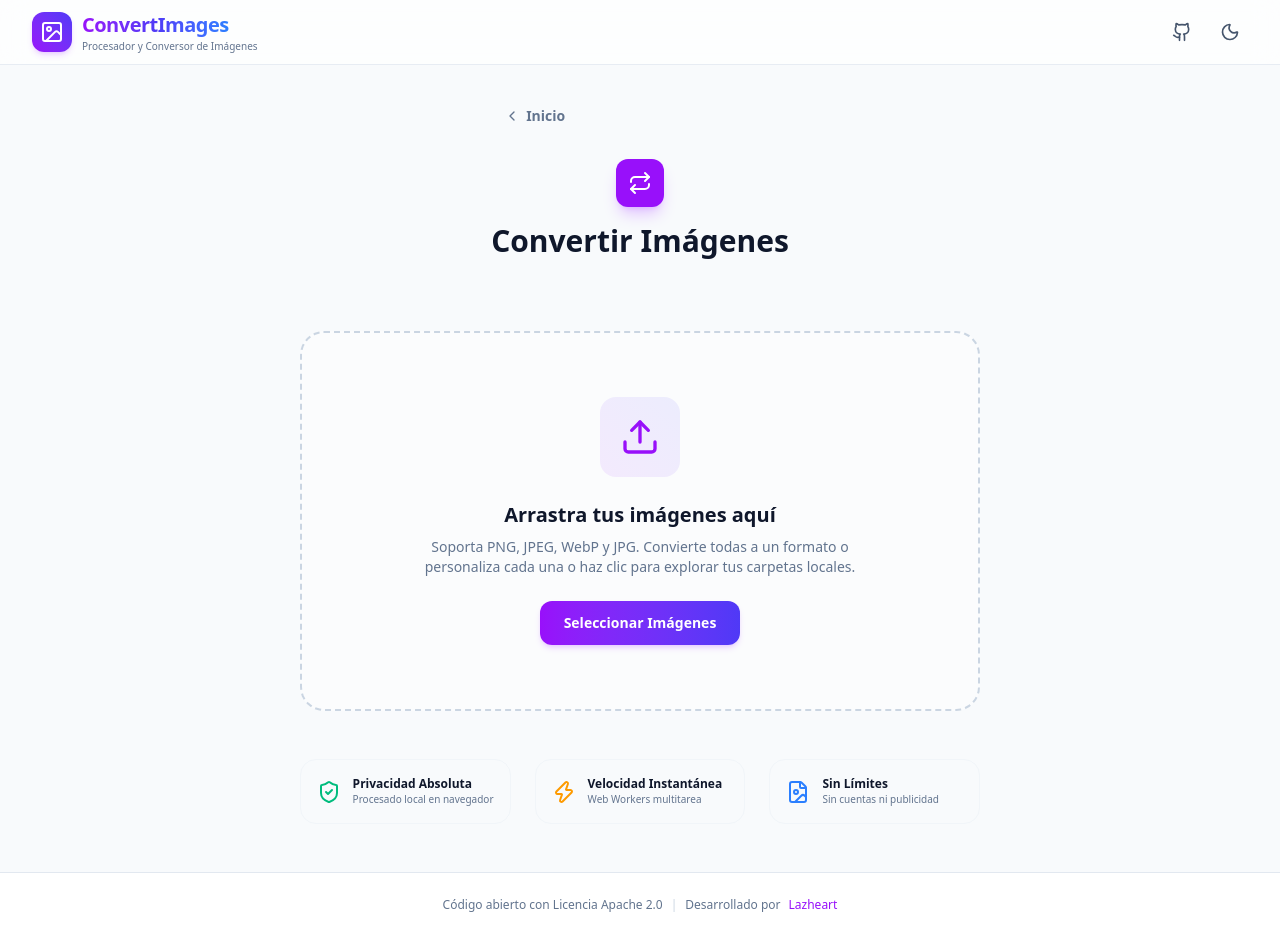
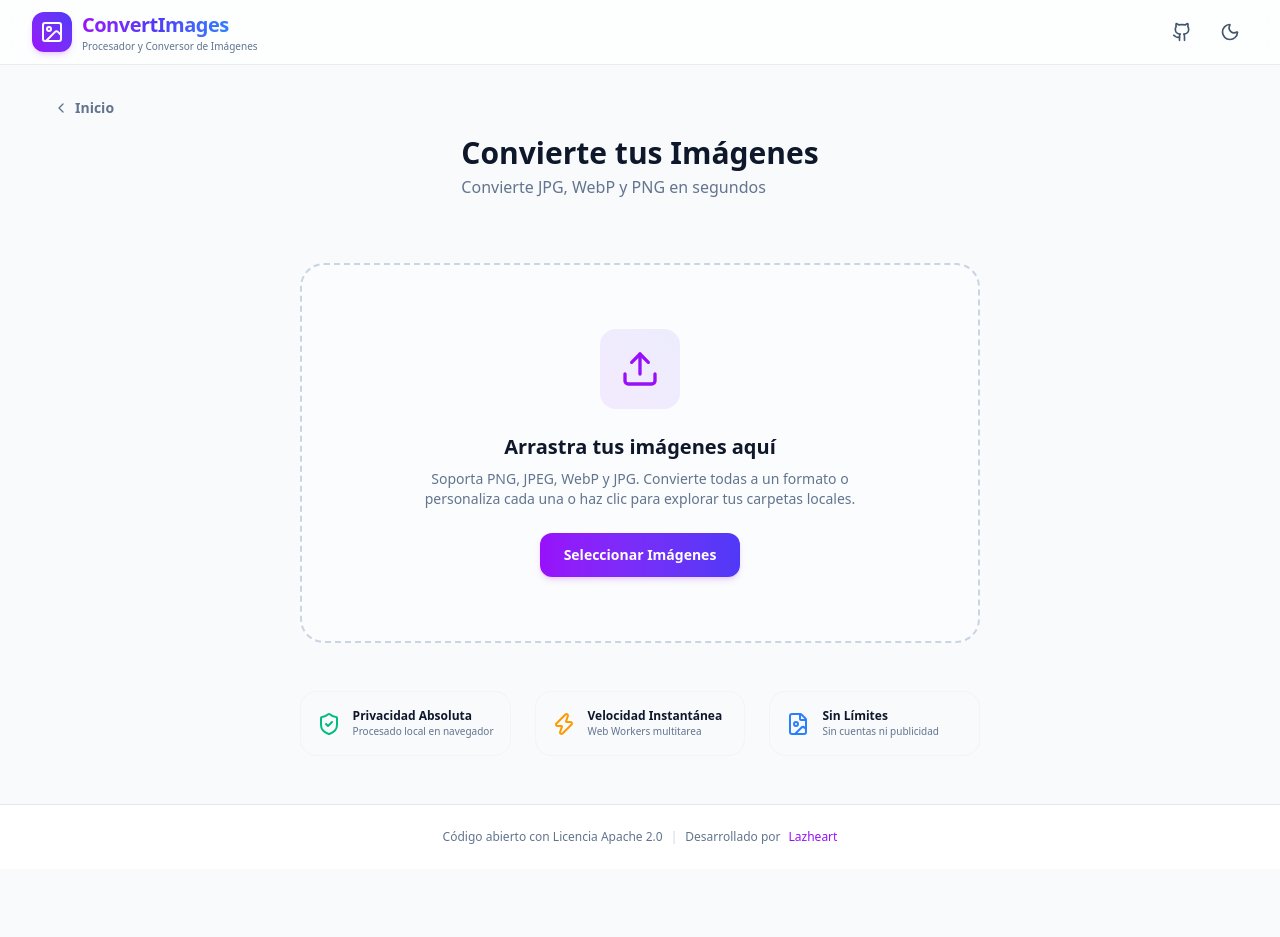
Before and after one commit to Lazheart/convert-images, a React (Vite) app: page / in a window 1280 px wide. Both pictures are taken after a click on the button 466 px from the left and 406 px from the top of the page. After the commit the page ends 869 px from the top, so only its background shows below. Built offline with nearby package versions, Linux system fonts and the light colour scheme.

Commit message:
fix: Better Orentation and words for ConvertorPage

```diff
--- a/src/components/TabNavigation.tsx
+++ b/src/components/TabNavigation.tsx
@@ -72,13 +72,16 @@ export const TabNavigation: React.FC = () => {
   const hasFiles = items.length > 0;
 
   // Convert mode: unified page without sub-tabs
+// Convert mode: unified page without sub-tabs
 if (activeMode === 'convert') {
   if (hasFiles) {
     return (
       <div className="bg-white dark:bg-slate-900 border-b border-slate-200 dark:border-slate-800 p-2">
         <div className="flex items-center gap-3 max-w-7xl mx-auto px-4">
           <BackButton compact />
+
           <div className="w-px h-6 bg-slate-200 dark:bg-slate-700 shrink-0" />
+
           <div className="flex items-center gap-2 text-sm font-bold text-slate-900 dark:text-white">
             <Repeat className="w-4 h-4 text-purple-600 dark:text-purple-400" />
             Convertir Imágenes
@@ -89,21 +92,29 @@ export const TabNavigation: React.FC = () => {
   }
 
   return (
-      <div className="max-w-7xl mx-auto px-4 sm:px-6 lg:px-8 pt-8 pb-4">
+    <>
+      {/* Botón alineado al borde izquierdo */}
+      <div className="w-full px-6 lg:px-10 pt-6">
         <BackButton />
+      </div>
 
-        <div className="text-center mt-6 mb-2">
-          <div className="inline-flex items-center justify-center p-3 rounded-xl bg-purple-600 text-white shadow-lg shadow-purple-500/30 mb-4">
-            <Repeat className="w-6 h-6" />
-          </div>
-          <h1 className="text-2xl sm:text-3xl font-extrabold text-slate-900 dark:text-white">
-            Convertir Imágenes
+      {/* Encabezado centrado */}
+      <div className="max-w-6xl mx-auto px-4 pt-2 pb-4">
+        <div className="flex justify-center">
+            <div>
+              <h1 className="text-3xl font-bold text-slate-900 dark:text-white">
+                Convierte tus Imágenes
               </h1>
+
+              <p className="text-base text-slate-500 dark:text-slate-400 mt-1">
+                Convierte JPG, WebP y PNG en segundos
+              </p>
             </div>
         </div>
+      </div>
+    </>
   );
 }
-
   // Edit mode
   const tabs = editTabs;
 
```
Lines whose indentation alone changed are shown as unchanged.
